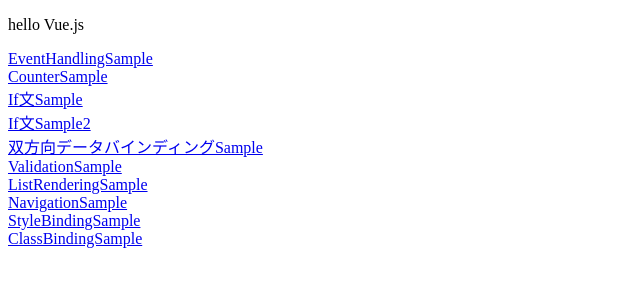
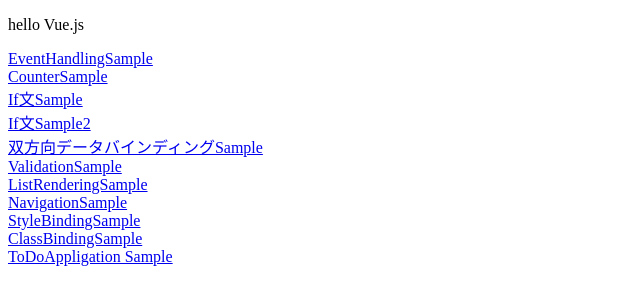
Before and after one commit to tech-o-zukky/vue_sample, a plain HTML site: page index.html in a window 1280 px wide. Shown: the whole page, without its empty margins (0-640 px from the left). Drawn offline with nearby package versions, Linux system fonts and the light colour scheme.

Commit message:
ToDoアプリへのリンク記述

```diff
--- a/index.html
+++ b/index.html
@@ -21,6 +21,7 @@
     <a href="navigation.html">NavigationSample</a><br />
     <a href="style_binding.html">StyleBindingSample</a><br />
     <a href="class_binding.html">ClassBindingSample</a><br />
+    <a href="todo_application.html">ToDoAppligation Sample</a><br />
     <script src="./script/script.js"></script>
   </body>
 </html>
```
